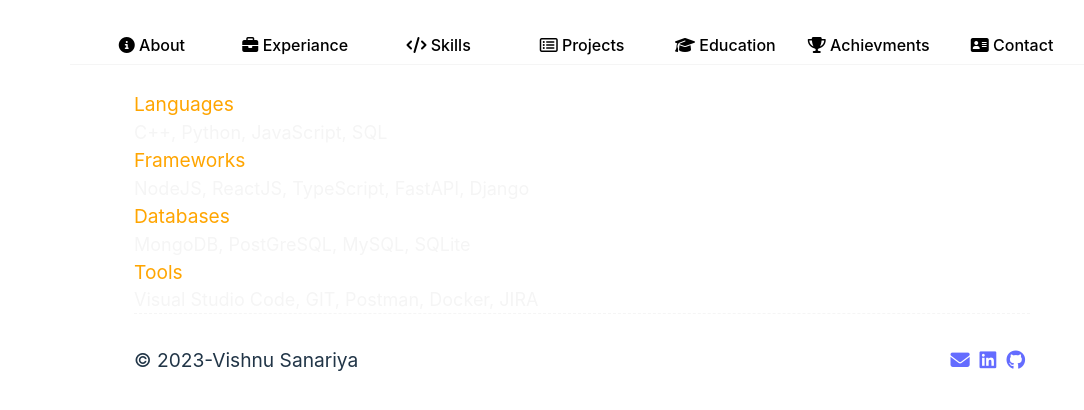
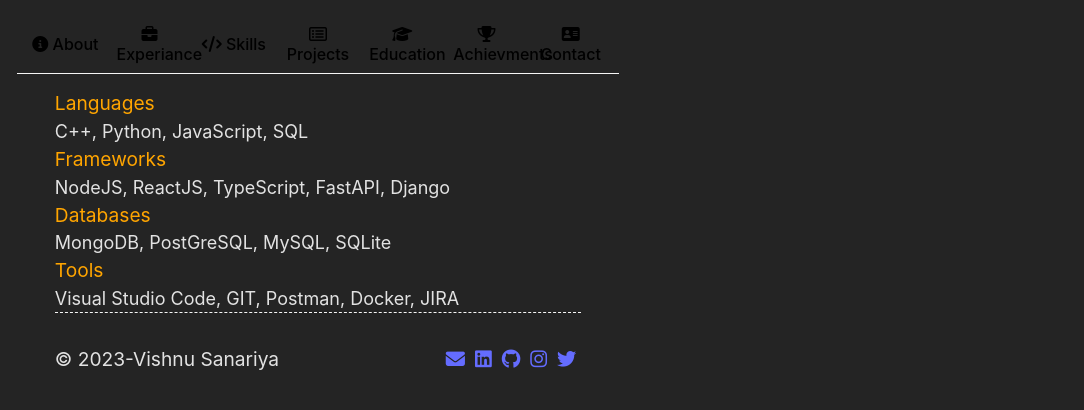
Before and after one commit to vishnusanariya/vishnu-portfolio, a React (Vite) app: page /skills in a window 1280 px wide. Shown: the top 410 px of the page, without its empty margins (58-1142 px from the left). Built offline with nearby package versions, Linux system fonts and the light colour scheme.

Commit message:
change in color scheme

```diff
--- a/src/App.css
+++ b/src/App.css
@@ -1,8 +1,11 @@
-#root {
+:root {
   max-width: 1280px;
   width: 100%;
   height: 100%;
   margin: 0 auto;
+  color-scheme: light dark;
+  color: rgba(255, 255, 255, 0.87);
+  background-color: #242424;
 }
 
 .logo {
--- a/src/Pages/Home/Components/Skills/Skills.style.css
+++ b/src/Pages/Home/Components/Skills/Skills.style.css
@@ -4,7 +4,6 @@
 }
 .skill-details {
   font-size: large;
-  color: whitesmoke;
 }
 .skills {
   border-bottom: 0.5px dashed whitesmoke;
--- a/src/components/Layout/Layout.tsx
+++ b/src/components/Layout/Layout.tsx
@@ -1,8 +1,8 @@
-import React from 'react';
+import React from "react";
 import Dropdown from "./Dropdown";
 import "./Layout.style.css";
 import { useNavigate, Outlet } from "react-router-dom";
-const Navbar:React.FC = () => {
+const Navbar: React.FC = () => {
   const navigate = useNavigate();
   return (
     <>
@@ -84,14 +84,20 @@
           © <span id="year">2023</span>-Vishnu Sanariya
         </div>
         <div className="links">
-          <a href="mailto:vishnusanariya98@gmail.com" target='_blank'>
+          <a href="mailto:vishnusanariya98@gmail.com" target="_blank">
             <i className="fa fa-envelope" aria-hidden="true"></i>
           </a>
-          <a href="https://www.linkedin.com/in/vishnusanariya/" target='_blank'>
+          <a href="https://www.linkedin.com/in/vishnusanariya/" target="_blank">
             <i className="fa-brands fa-linkedin" aria-hidden="true"></i>
           </a>
-          <a href="https://github.com/vishnusanariya" target='_blank'>
+          <a href="https://github.com/vishnusanariya" target="_blank">
             <i className="fa fa-github" aria-hidden="true"></i>
+          </a>
+          <a href="https://www.instagram.com/vishnu_sanariya/" target="_blank">
+            <i className="fa fa-instagram" aria-hidden="true"></i>
+          </a>
+          <a href='https://twitter.com/20nuSanariya'>
+          <i className="fa fa-twitter" aria-hidden="true"></i>
           </a>
         </div>
       </div>
--- a/src/index.css
+++ b/src/index.css
@@ -28,6 +28,9 @@
   display: flex;
   min-width: 320px;
   min-height: 100vh;
+  color-scheme: light dark;
+  color: rgba(255, 255, 255, 0.87);
+  background-color: #242424;
 }
 
 h1 {
```
